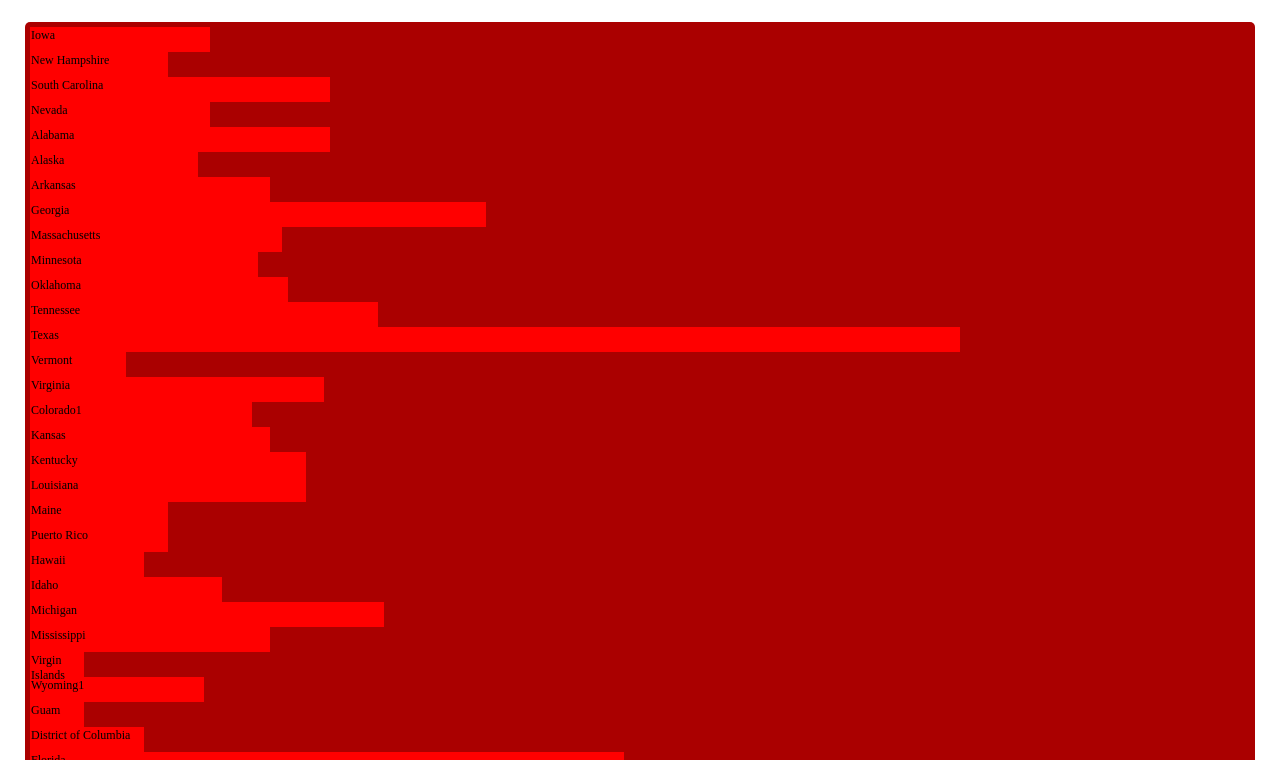
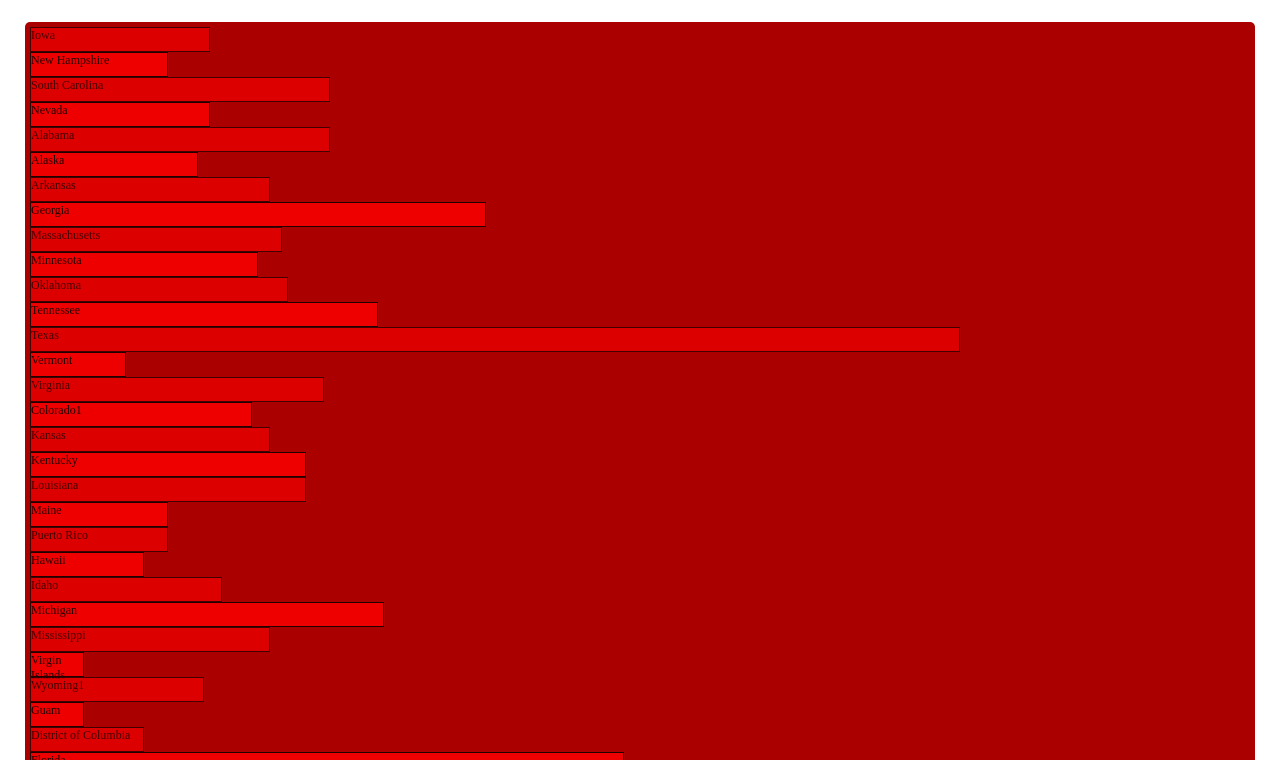
Before and after one commit to omgimanerd/softdev, a website: page hw05/index.html in a window 1280 px wide. Shown: the part 40-800 px from the top of the page. Drawn offline with nearby package versions, Linux system fonts and the light colour scheme.

Commit message:
updated styles

```diff
--- a/hw05/css/style.css
+++ b/hw05/css/style.css
@@ -33,6 +33,14 @@ h1 {
 #container div {
   height: 25px;
   background-color: red;
-  border: 1px solid red;
+  border: 1px solid black;
   font-size: 12px;
 }
+
+#container div:nth-child(even) {
+  opacity: 0.8;
+}
+
+#container div:nth-child(odd) {
+  opacity: 0.6;
+}
```
